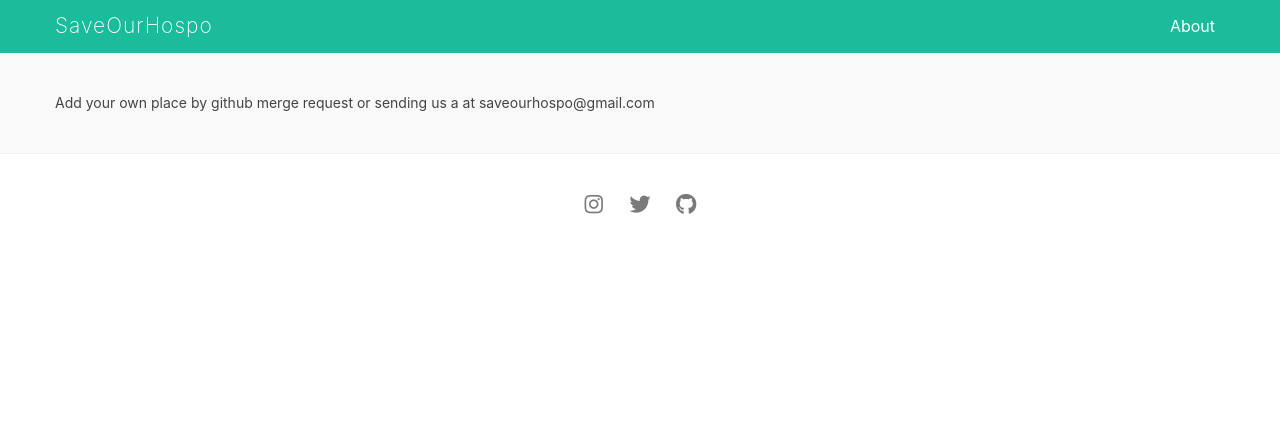
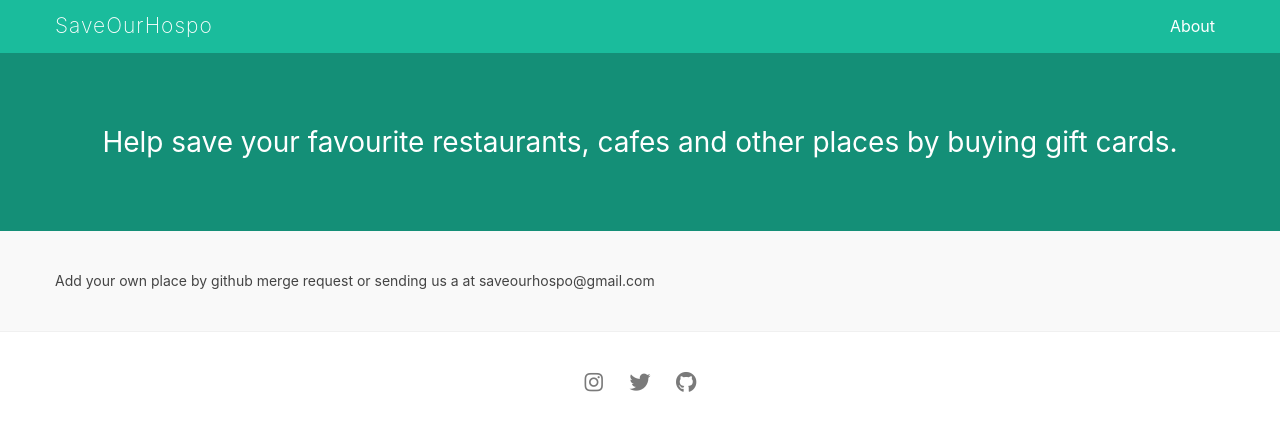
Before and after one commit to saveourhospo/saveourhospo.github.io, a Jekyll site: the page built from about.md, in a window 1280 px wide. Shown: the top 431 px of the page. Built offline with Jekyll 4.4.1, drawn with Linux system fonts in a browser that asks for light colours; nearby versions of some CDN libraries.

Commit message:
add header info

```diff
--- a/_config.yml
+++ b/_config.yml
@@ -29,6 +29,7 @@ translations:
   prev_page: "Prev Page"
   next_page: "Next Page"
   no_result: "We couldn’t find any locations matching"
+  info: "Help save your favourite restaurants, cafes and other places by buying gift cards."
   donate: "Donate"
 
 # Pagination
--- a/_layouts/default.html
+++ b/_layouts/default.html
@@ -4,6 +4,9 @@
     <body>
         {% include header.html %}
         <div class="content">
+            <div class="header-info">
+                <h2>{{ site.translations.info }}</h2>
+            </div>
             <div class="container">
                 {{ content }}
             </div>
--- a/_sass/main.scss
+++ b/_sass/main.scss
@@ -45,6 +45,18 @@ body {
     .container {
         margin: 0 auto;
         max-width: 1170px;
+    }
+}
+
+.header-info {
+    background-color: darken($color-green, 10%);
+    padding: 50px 0;
+    text-align: center;
+    color: $color-white;
+
+    h2 {
+        font-size: 2em;
+        font-weight: normal;
     }
 }
 
```
